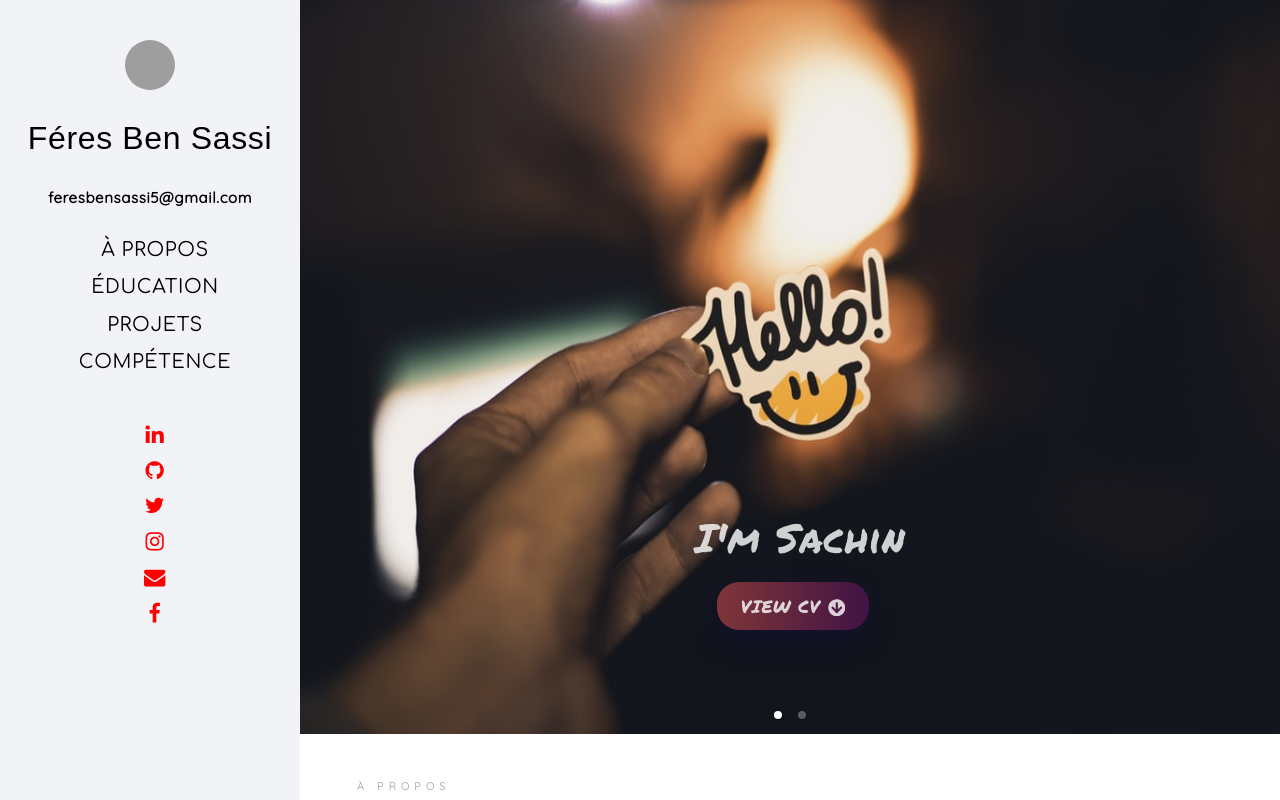
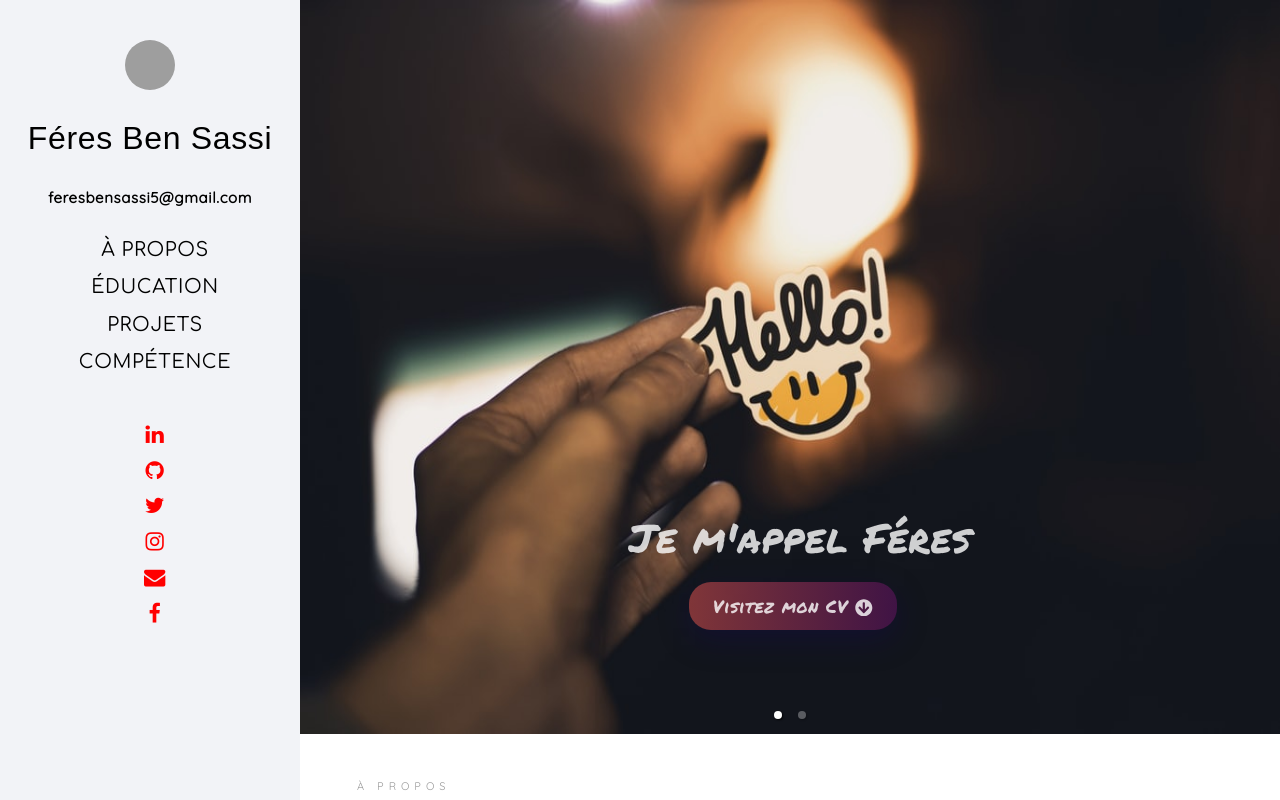
Before and after one commit to feres-ben-sassi/My-website, a React (Create React App) app: page / in a window 1280 px wide. Built offline with nearby package versions, Linux system fonts and the light colour scheme; grey boxes are pictures that could not be loaded; a web font is replaced by a local one.

Commit message:
update 5

```diff
--- a/src/components/carousel/CarouselImages.js.js
+++ b/src/components/carousel/CarouselImages.js.js
@@ -1,33 +1,56 @@
-import React, {Component} from 'react'
-import { Carousel } from 'react-responsive-carousel';
-import classes from './CarouselImages.module.css'
+import React, { Component } from "react";
+import { Carousel } from "react-responsive-carousel";
+import classes from "./CarouselImages.module.css";
 import "react-responsive-carousel/lib/styles/carousel.min.css";
 import "animate.css/animate.min.css";
-import {GoProject} from 'react-icons/go'
-import {FaArrowCircleDown} from 'react-icons/fa'
-import Hello from '../images/Hello.jpg'
-import Pencil from '../images/Pencil.jpg'
-import laptop1 from '../images/laptop1.jpg'
+import { GoProject } from "react-icons/go";
+import { FaArrowCircleDown } from "react-icons/fa";
+import Hello from "../images/Hello.jpg";
+import Pencil from "../images/Pencil.jpg";
+import laptop1 from "../images/laptop1.jpg";
 
 class CarouselImages extends Component {
-     render(){
+  render() {
     return (
       <div className={classes.carousel_container} id="start">
-                {/* <ScrollAnimation offset="0" animateIn="fadeInLeft" duration='2.4' animateOnce="true" initiallyVisible ={true}> */}
-            <Carousel className={classes.carousel} dynamicHeight infiniteLoop={true} interval={6000} useKeyboardArrows={true} transitionTime={1700} emulateTouch showArrows={false} autoPlay  showStatus={false} showThumbs={false} >
-                <div  className={classes.image_container} >
-                    <img className={classes.image} src={Hello}  alt="myImage"/>
-                    <div  className={classes.h1}>
-                       <h1 >I'm Sachin</h1>
-                       <a href="https://drive.google.com/open?id=1UEYXr47N9yD_9JxY457Vul4BwRizNVfv" rel="opener noreferrer" target="_blank">VIEW CV   <FaArrowCircleDown/></a>
+        <Carousel
+          className={classes.carousel}
+          dynamicHeight
+          infiniteLoop={true}
+          interval={6000}
+          useKeyboardArrows={true}
+          transitionTime={1700}
+          emulateTouch
+          showArrows={false}
+          autoPlay
+          showStatus={false}
+          showThumbs={false}
+        >
+          <div className={classes.image_container}>
+            <img className={classes.image} src={Hello} alt="myImage" />
+            <div className={classes.h1}>
+              <h1>Je m'appel Féres</h1>
+              <a
+                href="https://drive.google.com/open?id=1UEYXr47N9yD_9JxY457Vul4BwRizNVfv"
+                rel="opener noreferrer"
+                target="_blank"
+              >
+                Visitez mon CV <FaArrowCircleDown />
+              </a>
             </div>
           </div>
           <div className={classes.image_container}>
-                    <img className={classes.image} src={Pencil} alt="myImage"/>
-                    <div  className={classes.h2}>
+            <img className={classes.image} src={Pencil} alt="myImage" />
+            <div className={classes.h2}>
               <h1> I love building</h1>
               <h1>THINGS!!</h1>
-                    <a href="https://github.com/mittalsam98" rel="opener noreferrer" target="_blank">VIEW PROJECTS   <GoProject/></a>
+              <a
+                href="https://github.com/mittalsam98"
+                rel="opener noreferrer"
+                target="_blank"
+              >
+                CONSULTEZ MES PROJETS <GoProject />
+              </a>
             </div>
           </div>
           {/* <div className={classes.image_container}>
@@ -38,7 +61,7 @@ import laptop1 from '../images/laptop1.jpg'
         </Carousel>
         {/* </ScrollAnimation> */}
       </div>
-     )
+    );
   }
 }
-export default CarouselImages
+export default CarouselImages;
```
Lines whose indentation alone changed are shown as unchanged.
